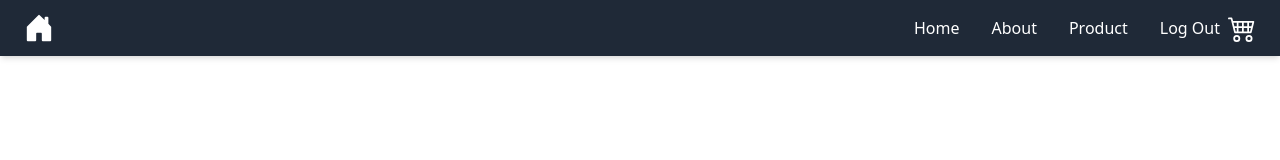
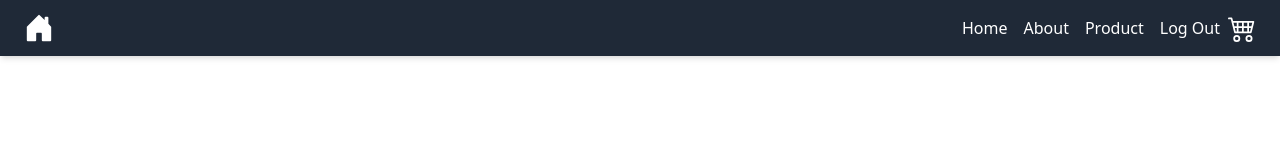
Before and after one commit to saurabhsinghsrdt/demo_srdt, a React (Vite) app: page / in a window 1280 px wide. Shown: the top 160 px of the page. Built offline with nearby package versions, Linux system fonts and the light colour scheme.

Commit message:
new change

```diff
--- a/src/components/Navbar.tsx
+++ b/src/components/Navbar.tsx
@@ -7,8 +7,6 @@ const Navbar = () => {
 
   const cartItems = useSelector((state: any) => state.cart.items.length);
   const [viewPopup, setViewPopup] = useState<boolean>(false);
-
-  console.log(cartItems, "ooooooooooooooooo")
 
   const updateViewPopup = () => {
     const isTogglerVisible = window.innerWidth < 992; // Adjust the width as per your breakpoint
@@ -49,9 +47,12 @@ const Navbar = () => {
           >
             <span className="navbar-toggler-icon"></span>
           </button>
-          {/* className={`navbar-nav ml-auto flex space-x-4 transition-all duration-300 overflow-hidden ${viewPopup ? "max-h-[300px]" : "max-h-0"}`} */}
-          <div className={viewPopup ? "navbar-collapse" : "collapse "} id="navbarNavAltMarkup">
-            <div className="navbar-nav ml-auto flex space-x-4">
+          <div
+            className={`${viewPopup ? "max-h-screen opacity-100" : "max-h-0 opacity-0"}
+                        navbar-collapse transition-all duration-300 ease-in-out overflow-hidden`}
+            id="navbarNavAltMarkup"
+          >
+            <div className="navbar-nav ml-auto flex flex-col lg:flex-row items-start">
               <Link className="nav-link text-white hover:text-gray-400" to="/">
                 Home
               </Link>
@@ -68,10 +69,13 @@ const Navbar = () => {
           </div>
 
           {/* Cart Icon with Item Count Circular Badge */}
-          {viewPopup &&
-            <div className="relative cursor-pointer" onClick={() => navigate('/addToCard')}>
+          {viewPopup && (
+            <div
+              className="relative cursor-pointer transform transition-transform hover:scale-110"
+              onClick={() => navigate("/addToCard")}
+            >
               <svg xmlns="http://www.w3.org/2000/svg" width="28" height="28" fill="currentColor" className="bi bi-cart4 text-white" viewBox="0 0 16 16">
-                <path d="M0 2.5A.5.5 0 0 1 .5 2H2a.5.5 0 0 1 .485.379L2.89 4H14.5a.5.5 0 0 1 .485.621l-1.5 6A.5.5 0 0 1 13 11H4a.5.5 0 0 1-.485-.379L1.61 3H.5a.5.5 0 0 1-.5-.5M3.14 5l.5 2H5V5zM6 5v2h2V5zm3 0v2h2V5zm3 0v2h1.36l.5-2zm1.11 3H12v2h.61zM11 8H9v2h2zM8 8H6v2h2zM5 8H3.89l.5 2H5zm0 5a1 1 0 1 0 0 2 1 1 0 0 0 0-2m-2 1a2 2 0 1 1 4 0 2 2 0 0 1-4 0m9-1a1 1 0 1 0 0 2 1 1 0 0 0 0-2m-2 1a2 2 0 1 1 4 0 2 2 0 0 1-4 0" />
+                <path d="M0 2.5A.5.5 0 0 1 .5 2H2a.5.5 0 0 1 .485.379L2.89 4H14.5a.5.5 0 0 1 .485.621l-1.5 6A.5.5 0 0 1 13 11H4a.5.5 0 0 1-.485-.379L1.61 3H.5a.5.5 0 0 1-.5-.5M3.14 5l.5 2H5V5zM6 5v2h2V5zm3 0v2h2V5zm3 0v2h1.36l.5-2zm1.11 3H12v2h.61zM11 8H9v2h2zM8 8H6v2H8zM5 8H3.89l.5 2H5zm0 5a1 1 0 1 0 0 2 1 1 0 0 0 0-2m-2 1a2 2 0 1 1 4 0 2 2 0 0 1-4 0m9-1a1 1 0 1 0 0 2 1 1 0 0 0 0-2m-2 1a2 2 0 1 1 4 0 2 2 0 0 1-4 0" />
               </svg>
 
               {/* Cart Item Count Circular Badge */}
@@ -81,7 +85,7 @@ const Navbar = () => {
                 </span>
               )}
             </div>
-          }
+          )}
         </div>
       </nav>
     </div>
```
